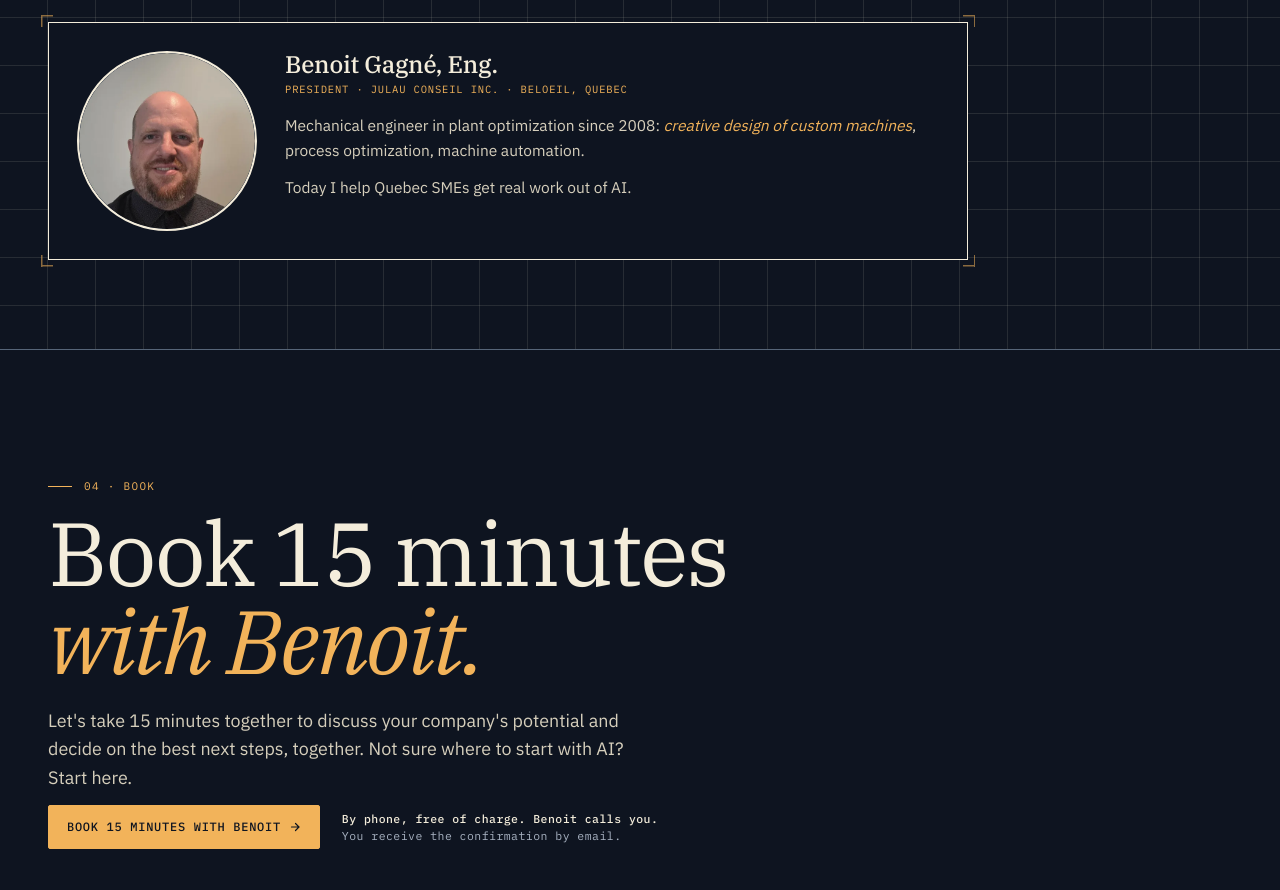
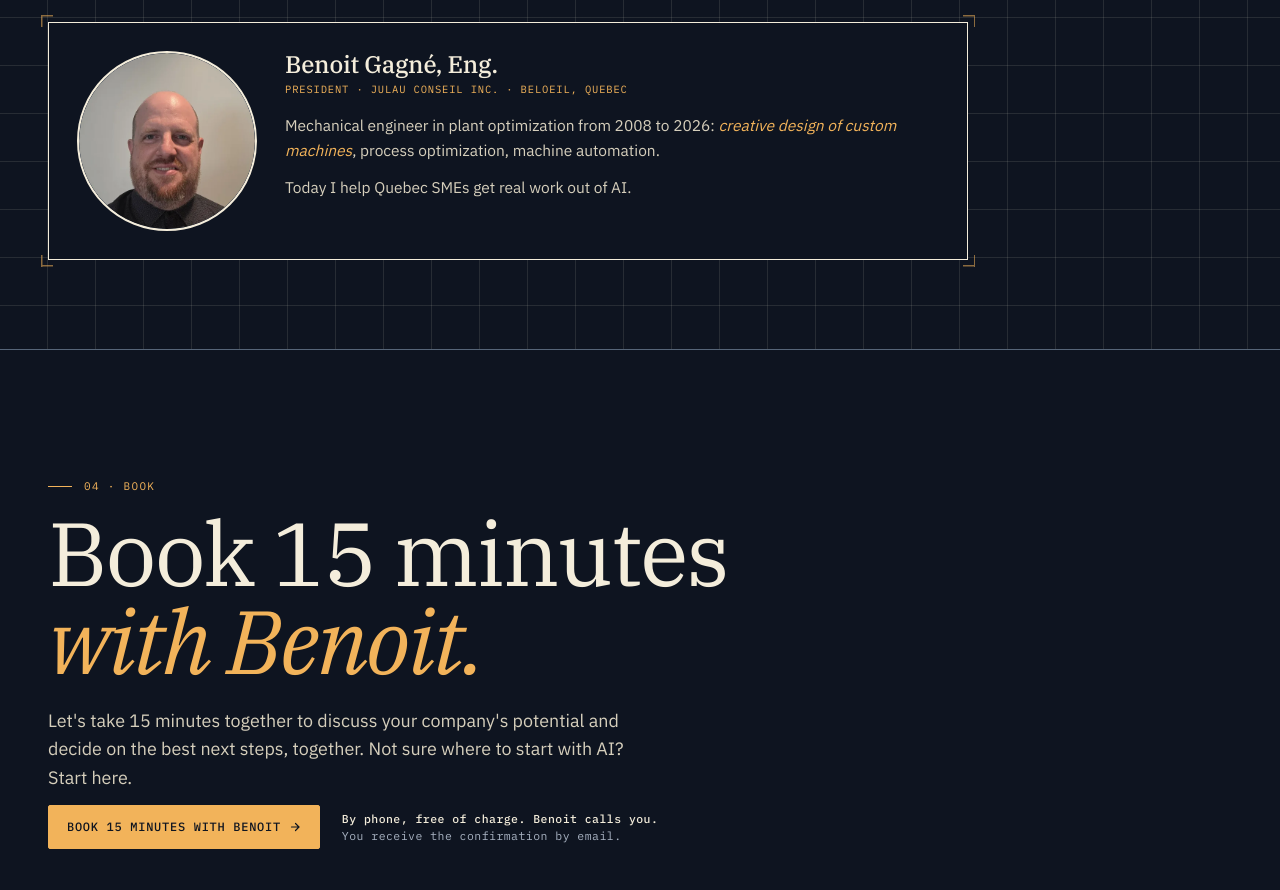
Before and after one commit to bennyboy6666/julau-site, a plain HTML site: page en/index.html in a window 1280 px wide. Shown: the part 2286-3176 px from the top of the page. Drawn offline with Linux system fonts and the light colour scheme.

Commit message:
bio : « depuis 2008 » devient « de 2008 a 2026 » (FR et EN)
Correction factuelle demandee par Benoit, relayee par la session LOI (os-52) :
c'est son experience passee, pas une offre actuelle de Julau Conseil. Un
document envoye ce soir exclut la conception de machines pour des clients, et
« depuis 2008 » se lit comme « encore aujourd hui ».

FR : Ingenieur mecanique en optimisation d usine de 2008 a 2026
EN : Mechanical engineer in plant optimization from 2008 to 2026

Aucun autre mot touche : le diff fait quatre lignes, deux pages et leurs deux
miroirs .md. Le balisage <span class="em"> est conserve.

Co-Authored-By: Claude Opus 5 (1M context) <noreply@anthropic.com>
Claude-Session: https://claude.ai/code/session_01RuxPmLBFoNbBCxdDpTfJw2

```diff
--- a/en/index.html
+++ b/en/index.html
@@ -78,7 +78,7 @@ section{padding:clamp(56px,7vw,92px) 0}
   <div class="f v13-rv d1" style="margin-top:32px">
     <div class="fp rond"><img src="../portrait-rond-large-480.webp" alt="Benoit Gagné, engineer, president of Julau Conseil" width="180" height="180" loading="lazy"></div>
     <div><h3 class="fn">Benoit Gagné, Eng.</h3><div class="fr">President · Julau Conseil inc. · Beloeil, Quebec</div>
-      <p class="fb">Mechanical engineer in plant optimization since 2008: <span class="em">creative design of custom machines</span>, process optimization, machine automation.</p>
+      <p class="fb">Mechanical engineer in plant optimization from 2008 to 2026: <span class="em">creative design of custom machines</span>, process optimization, machine automation.</p>
       <p class="fb">Today I help Quebec SMEs get real work out of AI.</p></div>
   </div>
 </div></section>
```
Also changed, not shown: index.html (+1 -1 lines), 2 other files.
